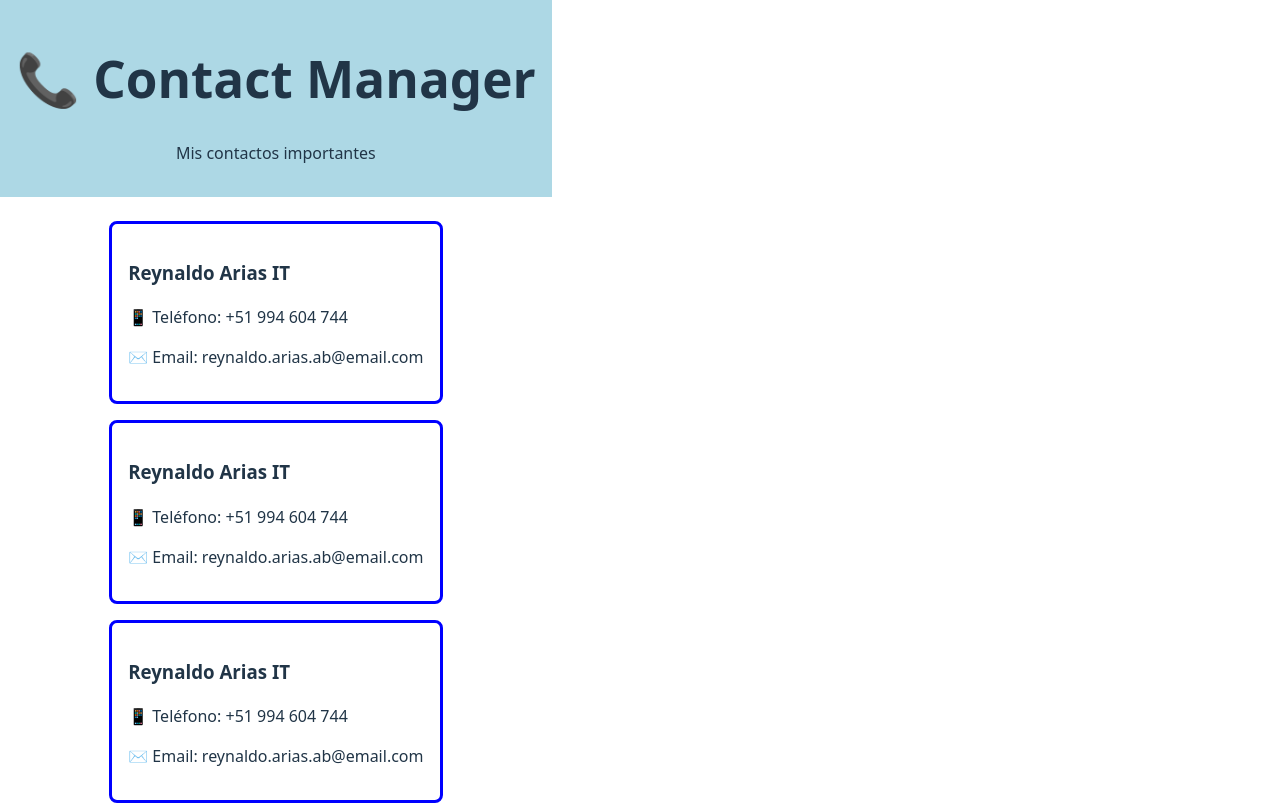
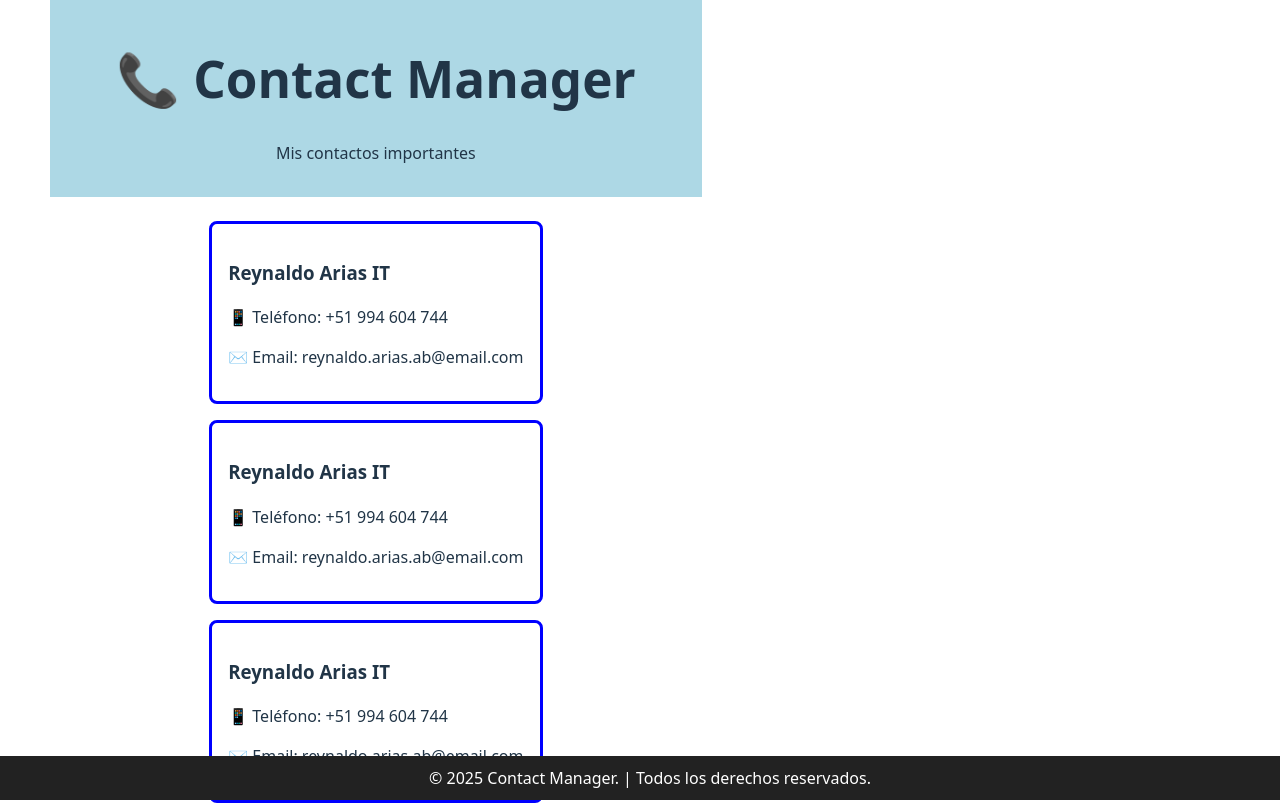
Before and after one commit to ReynaldoAB/contact-manager, a React app: page / in a window 1280 px wide. Built offline with nearby package versions, Linux system fonts and the light colour scheme; the HTML template or start-up script is replaced by a standard one.

Commit message:
Corregido el estilo y agregado footer

```diff
--- a/package.json
+++ b/package.json
@@ -10,8 +10,10 @@
     "preview": "vite preview"
   },
   "dependencies": {
+    "@tailwindcss/vite": "^4.1.17",
     "react": "^19.2.0",
-    "react-dom": "^19.2.0"
+    "react-dom": "^19.2.0",
+    "tailwindcss": "^4.1.17"
   },
   "devDependencies": {
     "@eslint/js": "^9.39.1",
--- a/src/App.jsx
+++ b/src/App.jsx
@@ -1,19 +1,47 @@
+// src/App.jsx
+
 import Header from './components/Header'
 import ContactCard from './components/ContactCard'
+import Footer from './components/Footer'
 
 export default function App() {
   return (
-    <div>
+    <div
+      style={{
+        minHeight: '100vh',
+        display: 'flex',
+        flexDirection: 'column',
+        justifyContent: 'space-between'
+     }}
+    >
+      <div
+        style={{
+          maxwidth: '1200px',
+          width: '100%',
+          margin: '0 auto',
+          //display: 'flex',
+          //justifyContent: 'center',
+          padding: '0 50px',
+          //flex: '1'
+        }}
+      >
+
         <Header />
-      <main style={{ display: 'flex',
+        <main
+          style={{
+            display: 'flex',
+            justifyContent: 'center',
             flexDirection: 'column',
             alignItems: 'center',
             gap: '16px'
-                   }}>
+          }}
+        >
           <ContactCard />
           <ContactCard />
           <ContactCard />
         </main>
       </div>
+      <Footer />
+    </div>
   )
 }
--- /dev/null
+++ b/src/components/Footer.jsx
@@ -0,0 +1,24 @@
+// Footer.jsx
+
+export default function Footer() {
+
+    const year = new Date().getFullYear();
+
+    return (
+        <footer
+            style={{
+
+                backgroundColor: '#222',
+                color: '#fff',
+                textAlign: 'center',
+                padding: '10px',
+                position: 'fixed',
+                bottom: 0,
+                width: '100%'
+
+            }}
+        >
+            © {year} Contact Manager. | Todos los derechos reservados.
+        </footer>
+    );
+}
```
Also changed, not shown: 1 other file (tests, documents, lock files or other folders). Lines whose indentation alone changed are shown as unchanged.
